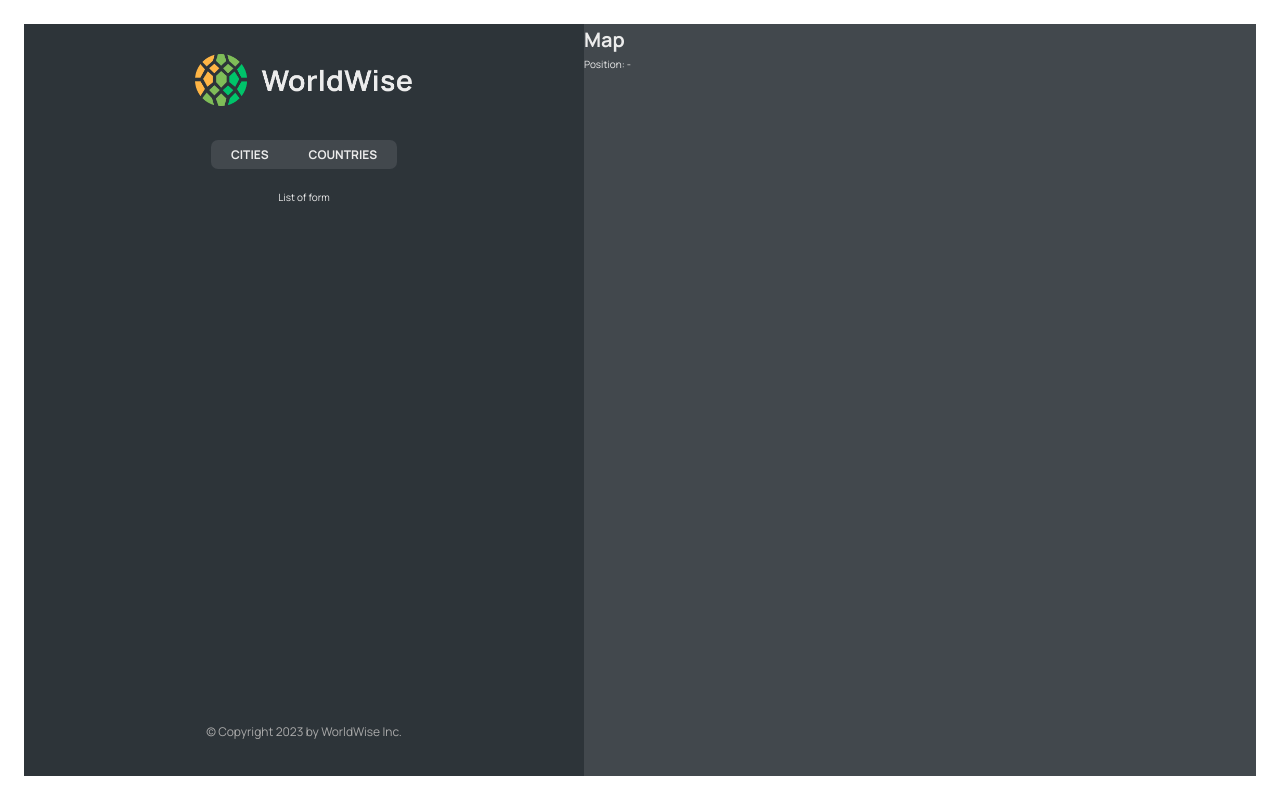
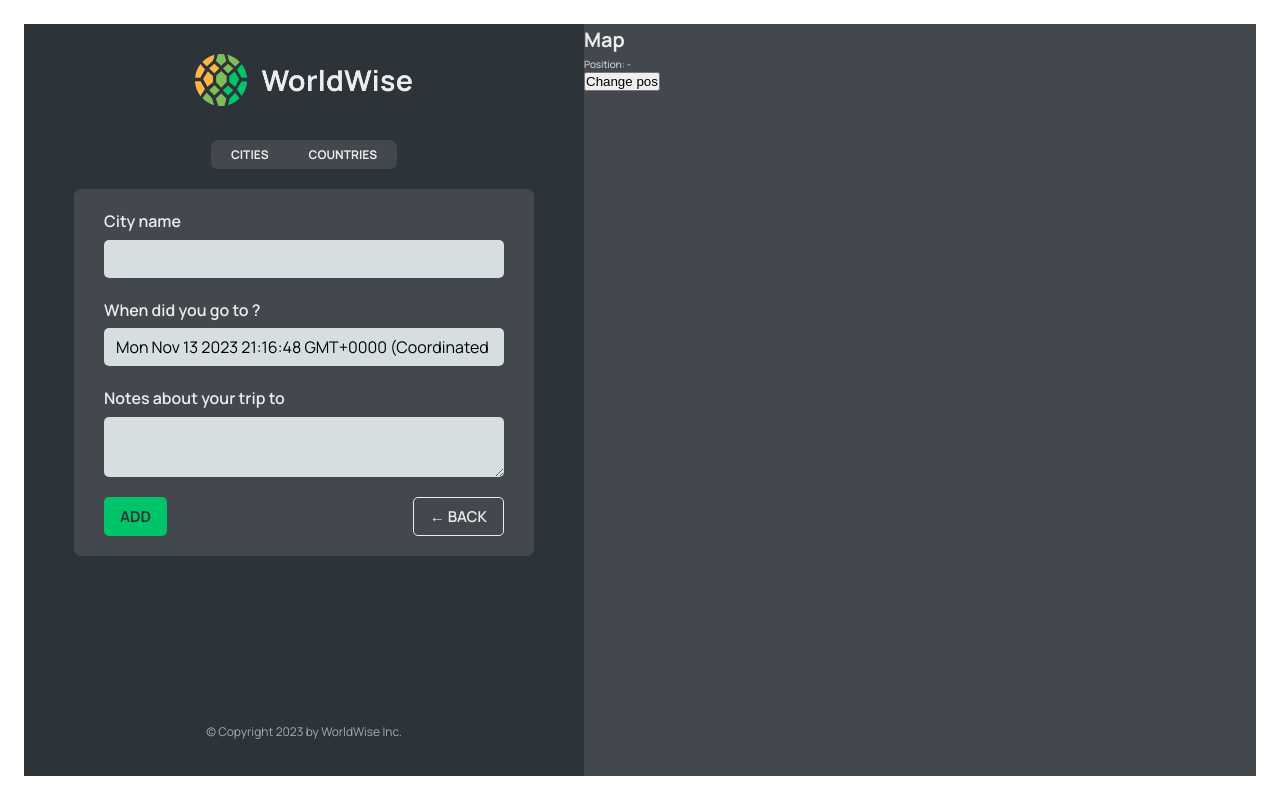
Before and after one commit to codeasrof/world_Wise, a React (Vite) app: page /app/form in a window 1280 px wide. Built offline with nearby package versions, Linux system fonts and the light colour scheme; data requests are answered from the project's data file.

Commit message:
adding form

```diff
--- a/src/App.jsx
+++ b/src/App.jsx
@@ -9,6 +9,7 @@
 import { useEffect, useState } from "react"
 import CountriesList from "./components/CountriesList"
 import City from "./components/City"
+import Form from "./components/Form"
 
 const BASE_URL = "http://localhost:8000"
 
@@ -45,7 +46,7 @@
           <Route path="cities" element={<CityList cities={cities} isLoading={isLoading}/>} />
           <Route path="cities/:id" element={<City/>} />
           <Route path="countries" element={<CountriesList cities={cities} isLoading={isLoading}/>} />
-          <Route path="form" element={<p>List of form</p>} />
+          <Route path="form" element={<Form/>} />
 
         </Route>
         <Route path="*" element={<PageNotFound/>} />
--- /dev/null
+++ b/src/components/Button.jsx
@@ -0,0 +1,9 @@
+import styles from "./Button.module.css"
+
+export default function Button({children, onClick, type}) {
+  return (
+    <button onClick={onClick} className={`${styles.btn} ${styles[type]}`}>
+        {children}
+    </button>
+  )
+}
--- a/src/components/City.jsx
+++ b/src/components/City.jsx
@@ -1,5 +1,5 @@
 /* eslint-disable react/jsx-no-undef */
-import { useParams } from "react-router-dom";
+import { useParams, useSearchParams } from "react-router-dom";
 import styles from "./City.module.css";
 
 const formatDate = (date) =>
@@ -12,6 +12,9 @@
 
 function City() {
   const {id} = useParams()
+  const [searchParams, setSearchParams] = useSearchParams()
+  const lat = searchParams.get("lat")
+  const lng = searchParams.get("lng")
 
   const currentCity = {
     cityName: "Lisbon",
--- a/src/components/Form.jsx
+++ b/src/components/Form.jsx
@@ -3,20 +3,23 @@
 import { useState } from "react";
 
 import styles from "./Form.module.css";
+import Button from "./Button";
+import { useNavigate } from "react-router-dom";
 
 export function convertToEmoji(countryCode) {
   const codePoints = countryCode
     .toUpperCase()
     .split("")
-    .map((char) => 127397 + char.charCodeAt());
-  return String.fromCodePoint(...codePoints);
+    .map((char) => 127397 + char.charCodeAt())
+  return String.fromCodePoint(...codePoints)
 }
 
 function Form() {
-  const [cityName, setCityName] = useState("");
-  const [country, setCountry] = useState("");
-  const [date, setDate] = useState(new Date());
-  const [notes, setNotes] = useState("");
+  const navigate = useNavigate()
+  const [cityName, setCityName] = useState("")
+  const [country, setCountry] = useState("")
+  const [date, setDate] = useState(new Date())
+  const [notes, setNotes] = useState("")
 
   return (
     <form className={styles.form}>
@@ -49,8 +52,12 @@
       </div>
 
       <div className={styles.buttons}>
-        <button>Add</button>
-        <button>&larr; Back</button>
+        <Button type="primary">Add</Button>
+        <Button type="back" onClick={(e) => {
+          e.preventDefault()
+          navigate(-1)
+        }
+        }>&larr; Back</Button>
       </div>
     </form>
   );
--- a/src/components/Map.jsx
+++ b/src/components/Map.jsx
@@ -1,15 +1,19 @@
-import { useSearchParams } from "react-router-dom"
+import { useNavigate, useSearchParams } from "react-router-dom"
 import styles from "./Map.module.css"
 
+
+
 export default function Map() {
+  const navigate = useNavigate()
   const [searchParams, setSearchParams] = useSearchParams()
   const lat = searchParams.get("lat")
   const lng = searchParams.get("lng")
 
   return (
-    <div className={styles.mapContainer}>
+    <div className={styles.mapContainer} onClick={() => {navigate("form")}}>
       <h1>Map</h1>
       <p>Position: {lat} - {lng}</p>
+      <button onClick={() => {setSearchParams({lat: 23, lng: 50})}}>Change pos</button>
     </div>
   )
 }
```
